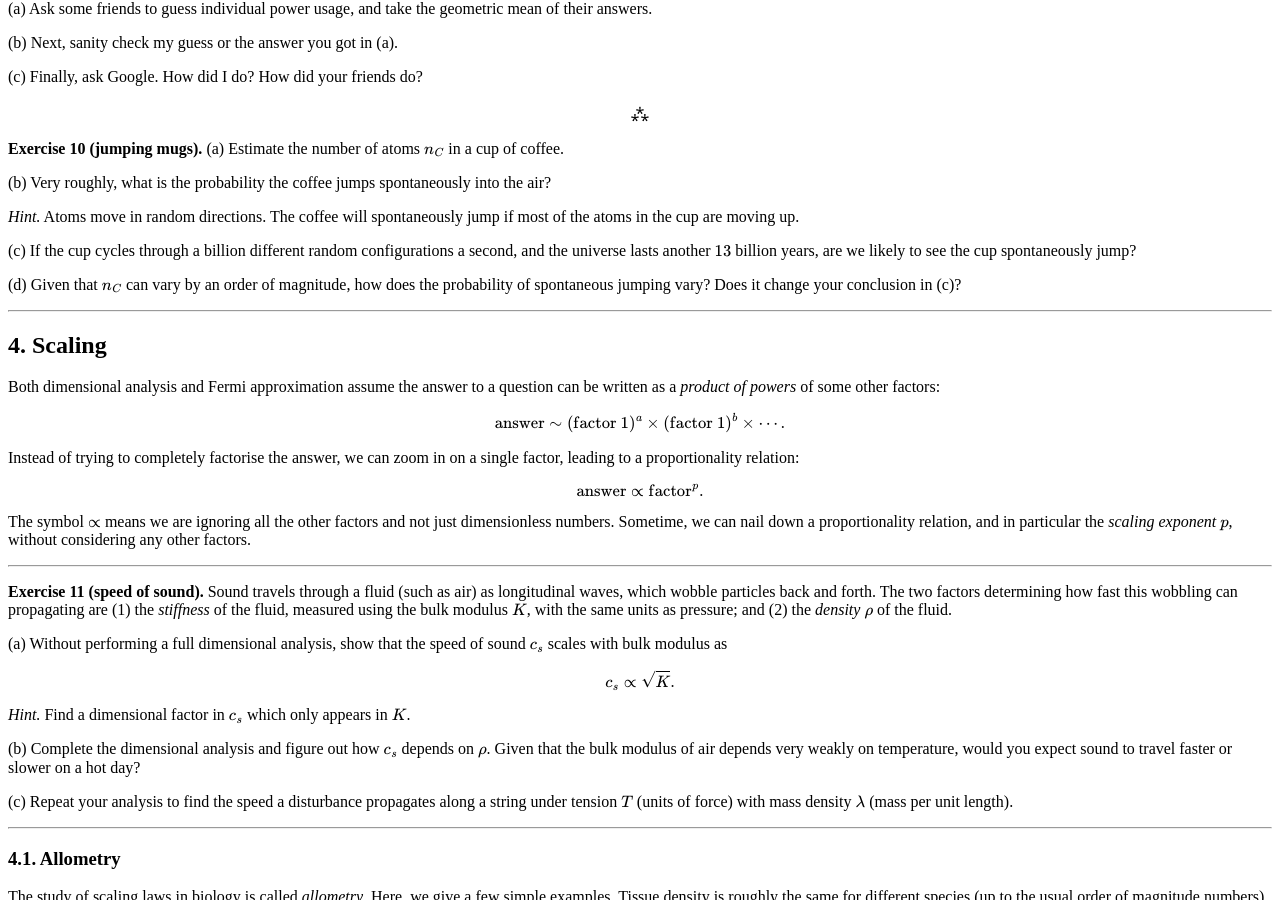
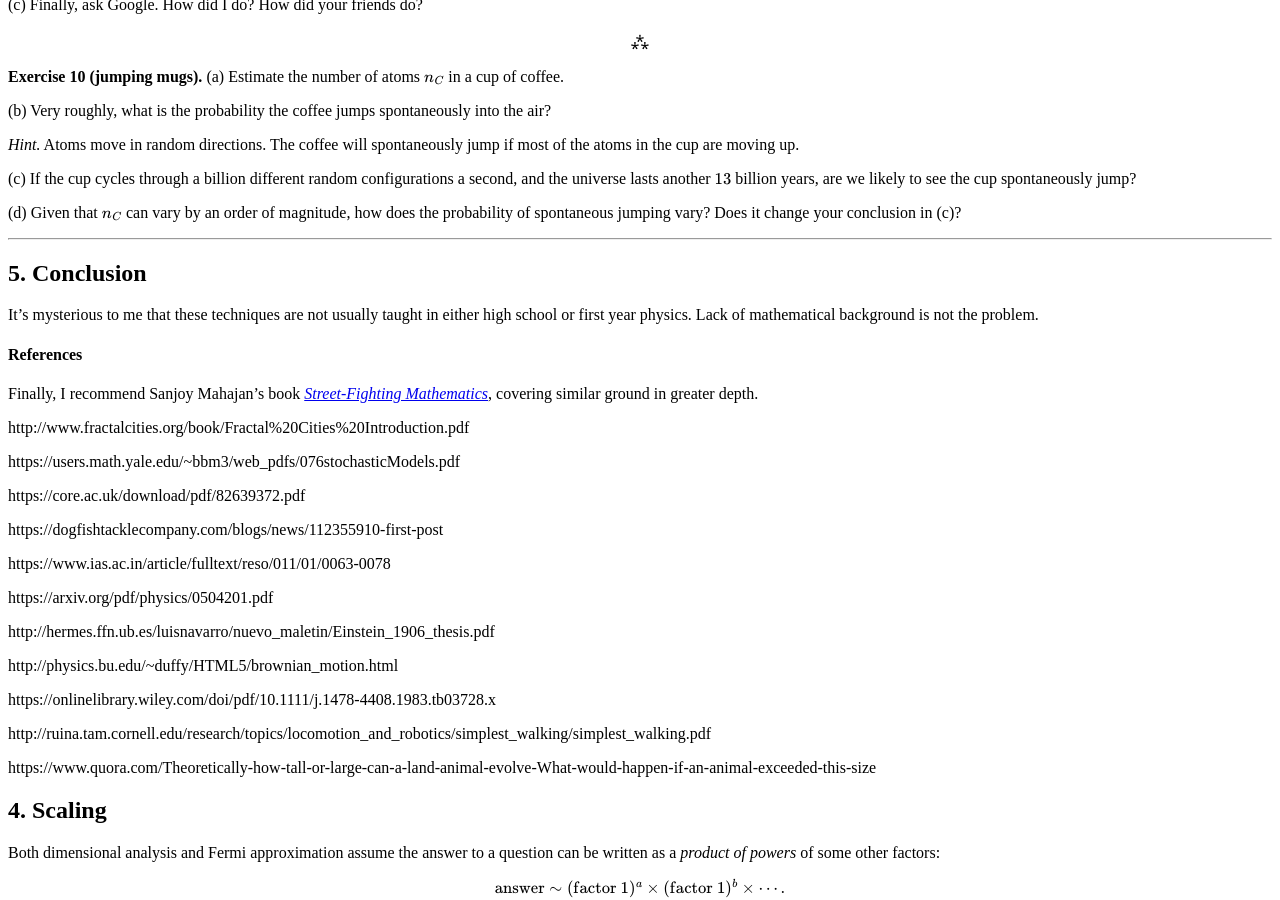
Before and after one commit to hapax/hapax.github.io, a Jekyll site: the page built from assets/simple-physics.md, in a window 1280 px wide and 900 px high, scrolled down 8086 px. Built offline with Jekyll 4.4.1, drawn with Linux system fonts in a browser that asks for light colours; our own code applies the rules of GitHub Pages for plain Markdown files; formulas are drawn with MathJax 3; a script that is not in the unit is left out; some of the changed text lies outside the part shown.

Commit message:
Update simple-physics.md

```diff
--- a/assets/simple-physics.md
+++ b/assets/simple-physics.md
@@ -882,6 +878,40 @@ conclusion in (c)?
 
 ---
 
+## 5. Conclusion<a id="sec-5" name="sec-5"></a>
+
+It's mysterious to me that these techniques are not usually taught
+in either high school or first year physics.
+Lack of mathematical background is not the problem.
+
+#### References
+
+Finally, I recommend Sanjoy Mahajan's book
+[*Street-Fighting Mathematics*](http://streetfightingmath.com/),
+covering similar ground in greater depth.
+
+http://www.fractalcities.org/book/Fractal%20Cities%20Introduction.pdf
+
+https://users.math.yale.edu/~bbm3/web_pdfs/076stochasticModels.pdf
+
+https://core.ac.uk/download/pdf/82639372.pdf
+
+https://dogfishtacklecompany.com/blogs/news/112355910-first-post
+
+https://www.ias.ac.in/article/fulltext/reso/011/01/0063-0078
+
+https://arxiv.org/pdf/physics/0504201.pdf
+
+http://hermes.ffn.ub.es/luisnavarro/nuevo_maletin/Einstein_1906_thesis.pdf
+
+http://physics.bu.edu/~duffy/HTML5/brownian_motion.html
+
+https://onlinelibrary.wiley.com/doi/pdf/10.1111/j.1478-4408.1983.tb03728.x
+
+http://ruina.tam.cornell.edu/research/topics/locomotion_and_robotics/simplest_walking/simplest_walking.pdf
+
+https://www.quora.com/Theoretically-how-tall-or-large-can-a-land-animal-evolve-What-would-happen-if-an-animal-exceeded-this-size
+
 ## 4. Scaling<a id="sec-4" name="sec-4"></a>
 
 Both dimensional analysis and Fermi approximation assume the answer
@@ -927,10 +957,6 @@ $$
 on $\rho$. Given that the bulk modulus of air depends very weakly on
 temperature, would you expect sound to travel faster or slower on a
 hot day?
-
-(c) Repeat your analysis to find the speed a disturbance propagates along
-a string under tension $T$ (units of force) with mass density $\lambda$
-(mass per unit length).
 
 ---
 
@@ -1583,40 +1609,6 @@ Atmospheric pressure is $101$ kPa.
  $d$ is the diameter of a drunkard.
 
 ---
-
-## 5. Conclusion<a id="sec-5" name="sec-5"></a>
-
-It's mysterious to me that these techniques are not usually taught
-in either high school or first year physics.
-Lack of mathematical background is not the problem.
-
-#### References
-
-Finally, I recommend Sanjoy Mahajan's book
-[*Street-Fighting Mathematics*](http://streetfightingmath.com/),
-covering similar ground in greater depth.
-
-http://www.fractalcities.org/book/Fractal%20Cities%20Introduction.pdf
-
-https://users.math.yale.edu/~bbm3/web_pdfs/076stochasticModels.pdf
-
-https://core.ac.uk/download/pdf/82639372.pdf
-
-https://dogfishtacklecompany.com/blogs/news/112355910-first-post
-
-https://www.ias.ac.in/article/fulltext/reso/011/01/0063-0078
-
-https://arxiv.org/pdf/physics/0504201.pdf
-
-http://hermes.ffn.ub.es/luisnavarro/nuevo_maletin/Einstein_1906_thesis.pdf
-
-http://physics.bu.edu/~duffy/HTML5/brownian_motion.html
-
-https://onlinelibrary.wiley.com/doi/pdf/10.1111/j.1478-4408.1983.tb03728.x
-
-http://ruina.tam.cornell.edu/research/topics/locomotion_and_robotics/simplest_walking/simplest_walking.pdf
-
-https://www.quora.com/Theoretically-how-tall-or-large-can-a-land-animal-evolve-What-would-happen-if-an-animal-exceeded-this-size
 
 ## Appendix: random walks<a id="app-1" name="app-1"></a>
 
```
Also changed, not shown: other parts of assets/simple-physics.md (+4 -8 lines).
